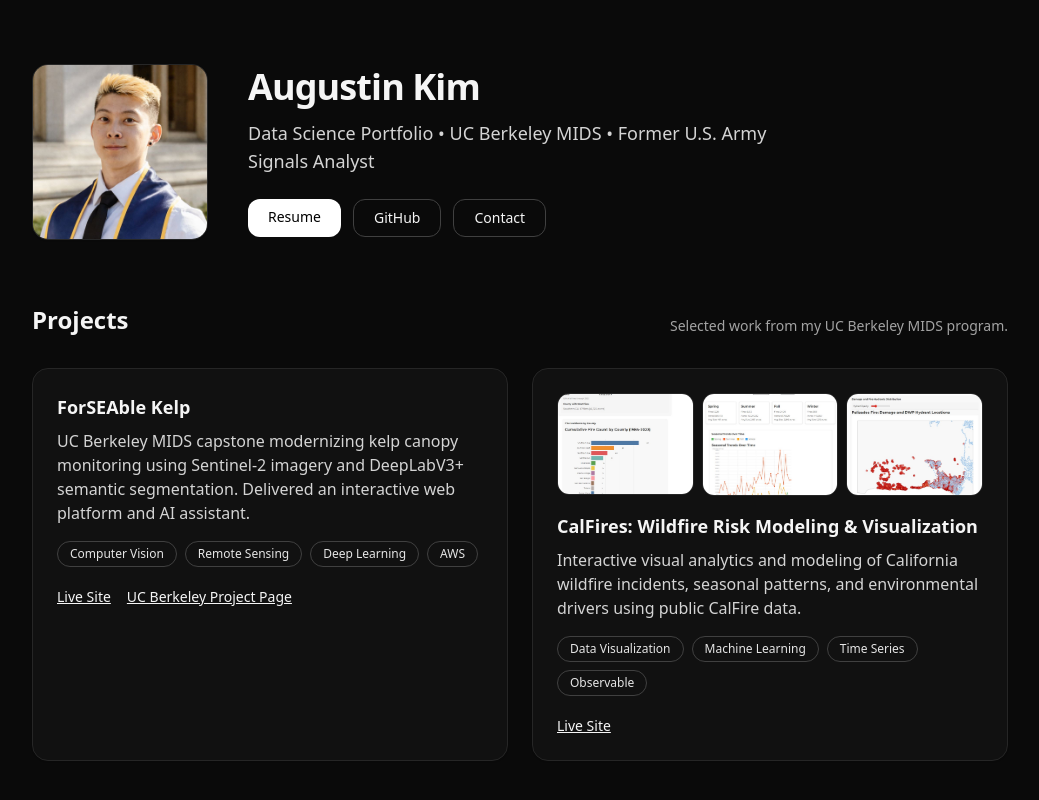
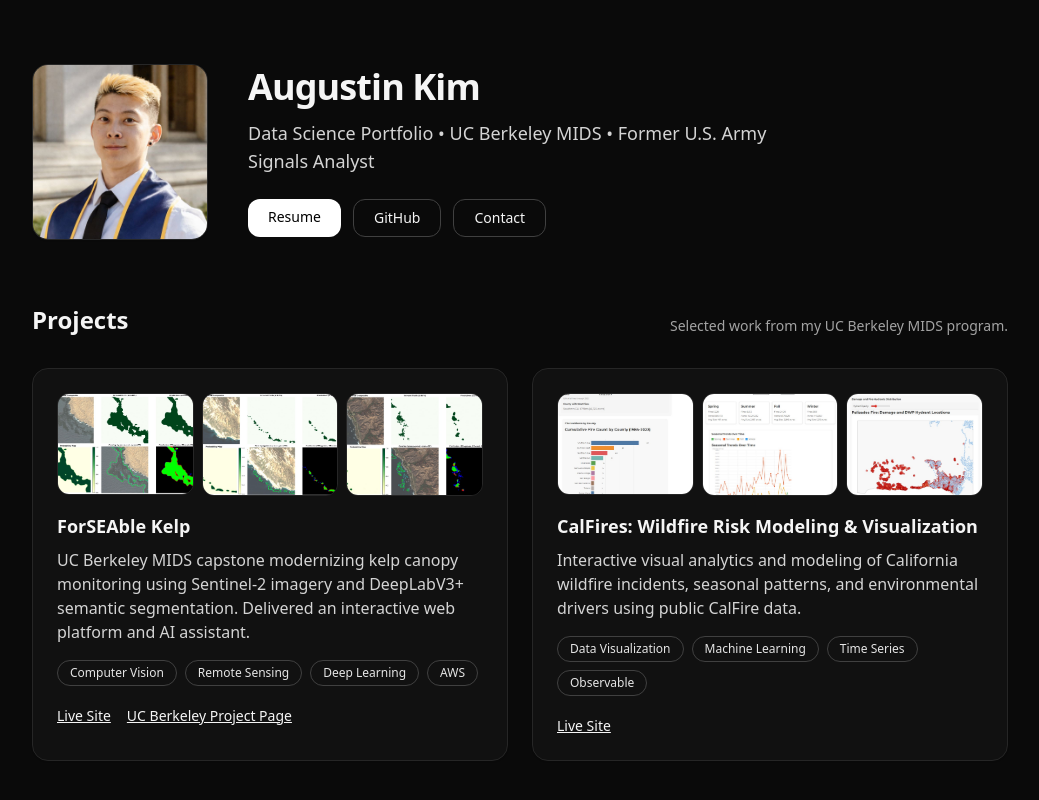
Before and after one commit to ajaykim94/augustin-portfolio, a Next.js app: page / in a window 1280 px wide. Shown: the top 800 px of the page, without its empty margins (120-1159 px from the left). Built offline with nearby package versions, Linux system fonts and the light colour scheme.

Commit message:
Update page.tsx

```diff
--- a/app/page.tsx
+++ b/app/page.tsx
@@ -27,11 +27,11 @@
       },
     ],
     // Optional: add preview screenshots later the same way as CalFires
-    // previews: [
-    //   "/projects/forseable-kelp/kelp-1.jpg",
-    //   "/projects/forseable-kelp/kelp-2.jpg",
-    //   "/projects/forseable-kelp/kelp-3.jpg",
-    // ],
+    previews: [
+    "/projects/forseable-kelp/kelp-1.jpg",
+    "/projects/forseable-kelp/kelp-2.jpg",
+    "/projects/forseable-kelp/kelp-3.jpg",
+    ],
   },
   {
     title: "CalFires: Wildfire Risk Modeling & Visualization",
```
